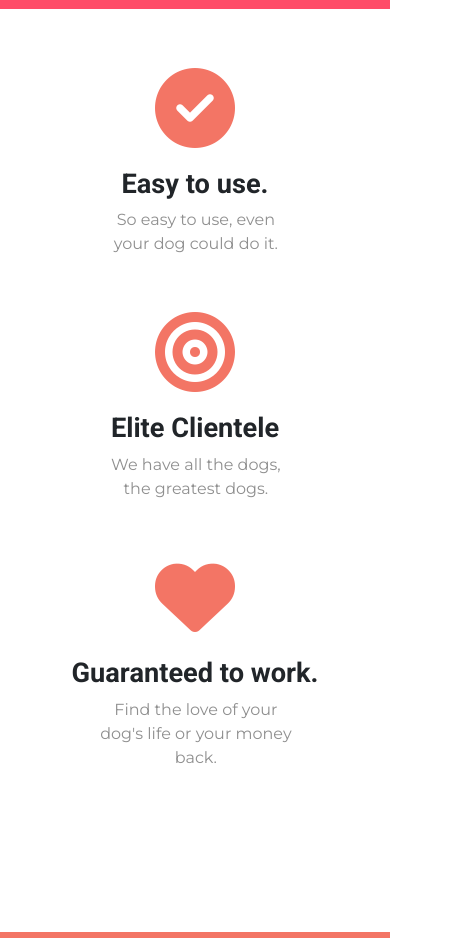
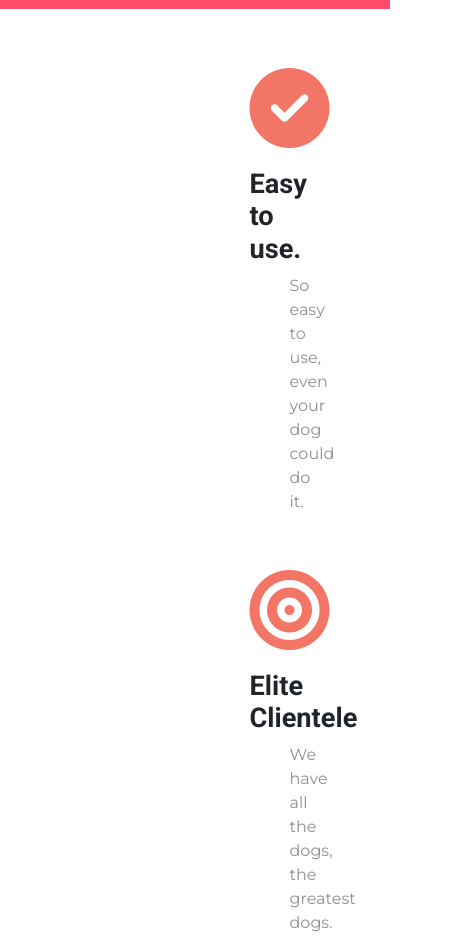
Before and after one commit to KasimBasil/Tindog, a plain HTML site: page index.html in a window 390 px wide. Shown: the part 1069-2007 px from the top of the page, 456 px wide, since content can reach past the window. Drawn offline with nearby package versions, Linux system fonts and the light colour scheme.

Commit message:
Update styles.css

```diff
--- a/css/styles.css
+++ b/css/styles.css
@@ -217,3 +217,8 @@ h2{
         margin: 19% 3% 8% 1%;
     }
 }
+@media(max-width:991px){
+    .features-colums{
+        padding: 0 206px;
+    }
+}
```
